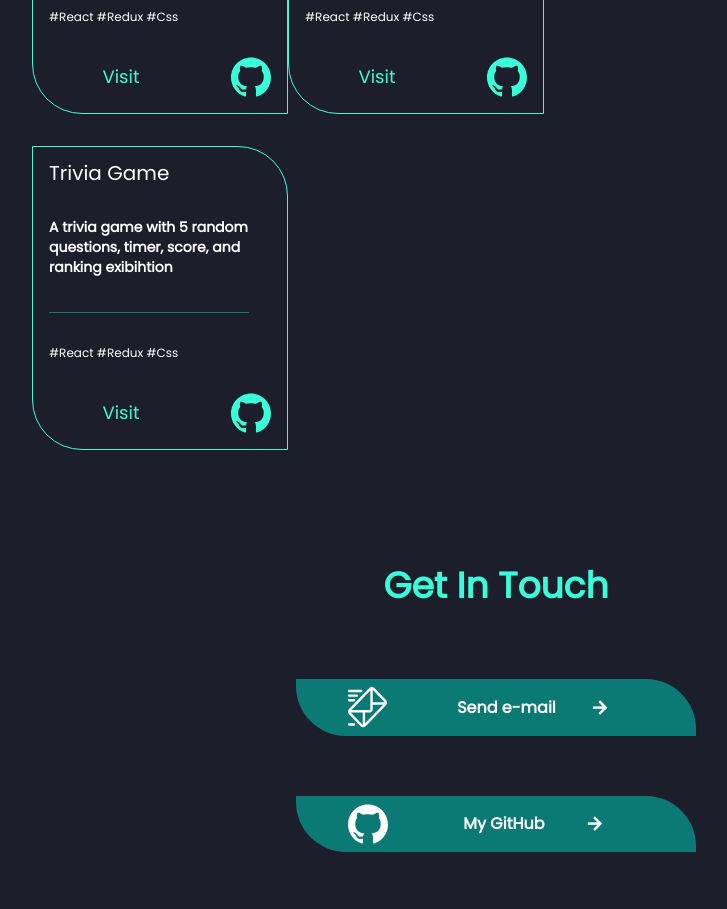
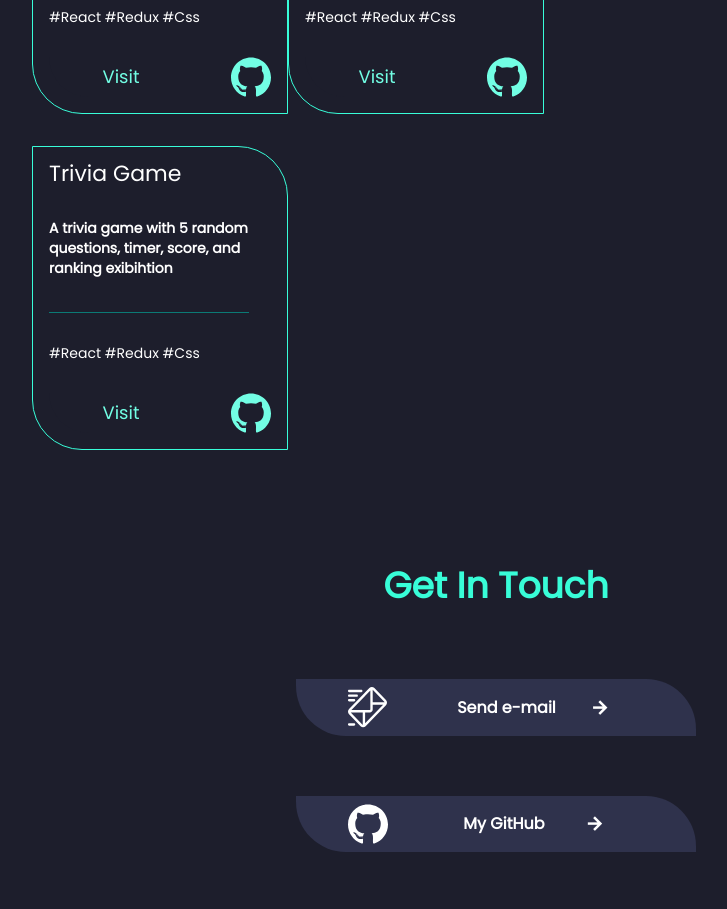
Before and after one commit to Breno-Albuquerque/Breno-Albuquerque.github.io, a React (Create React App) app: page / in a window 1280 px wide. Shown: the part 2300-3209 px from the top of the page, without its empty margins (144-871 px from the left). Built offline with nearby package versions, Linux system fonts and the light colour scheme.

Commit message:
feat: theme names with lighter - L very lighter LL

```diff
--- a/src/Theme.js
+++ b/src/Theme.js
@@ -13,6 +13,8 @@ export const theme = {
   main: '#38FDD8',
   soft: '#9A8C98',
   alt1: '#0B7A75',
-  alt2: '#25283D',
-  alt3: '#FA2055',
+
+  mainL: '#72FEE4',
+  backL: '#25283D',
+  backLL: '#2F324C'
 }
--- a/src/components/About.js
+++ b/src/components/About.js
@@ -1,6 +1,6 @@
 import React from 'react'
 import styled from 'styled-components';
-import myPicture2 from '../images/myPicture2.png';
+import myPicture3 from '../images/myPicture3.png';
 
 
 const Container = styled.section`
@@ -123,7 +123,7 @@ function About() {
           </Text>
 
         </SubContainer>
-        <Picture src={ myPicture2 } alt="Profile Picture"/>
+        <Picture src={ myPicture3 } alt="Profile Picture"/>
       </ImgTextBox>
     </Container>
   )
--- a/src/components/TechStack.js
+++ b/src/components/TechStack.js
@@ -98,6 +98,8 @@ const SvgBox = styled.div`
   box-sizing: border-box;
   padding: 8px;
 
+  transition: all ease 0.2s;
+
   border: 1px solid ${props => props.theme.main};
 
   @media(min-width: 768px) {
@@ -105,7 +107,7 @@ const SvgBox = styled.div`
   }
 
   @media(min-width: 992px) {
-    background-color: ${props => props.theme.alt2};
+    background-color: ${props => props.theme.backL};
     border: 1px solid ${props => props.theme.back};
 
     &:hover{
--- a/src/subComponents/Card.js
+++ b/src/subComponents/Card.js
@@ -27,9 +27,9 @@ const Container = styled.div`
     margin-right: 64px;
     margin-bottom: 64px;
 
-    color: ${props => props.theme.main};
-    border: 1px solid ${props => props.theme.alt2};
-    background: ${props => props.theme.alt2};
+    color: ${props => props.theme.mainL};
+    border: 1px solid ${props => props.theme.backLL};
+    background: ${props => props.theme.backLL};
 
     transition: all 0.1s;
 
@@ -67,7 +67,7 @@ const Anchor = styled.a`
   transition: all 0.1s;
 
   @media(min-width: 992px) {
-    color: ${props => props.theme.main};
+    color: ${props => props.theme.mainL};
     background: ${props => props.theme.back};
 
     ${Container}:hover &{
@@ -80,6 +80,10 @@ const Anchor = styled.a`
 const CardTitle = styled.h4`
   width: 100%;
   font-size: 20px;
+
+  @media(min-width: 992px) {
+    font-size: 22px;
+  }
 `
 
 const CardDescription = styled.p`
@@ -109,6 +113,10 @@ const Line = styled.span`
 
 const Tags = styled.p`
   font-size: 12px;
+
+  @media(min-width: 992px) {
+    font-size: 14px;
+  }
 `
 
 const GithubAnchor = styled.a`
@@ -119,7 +127,7 @@ const GithubAnchor = styled.a`
 function Card(props) {
   const { id, name, description, link, techs, repository } = props.project;
   const theme = useContext(ThemeContext);
-  const [svgColor, setSvgColor] = useState(theme.main);
+  const [svgColor, setSvgColor] = useState(theme.mainL);
 
 
   function handleMouseOver() {
@@ -127,7 +135,7 @@ function Card(props) {
   }
 
   function handleMouseLeave() {
-    setSvgColor(theme.main);
+    setSvgColor(theme.mainL);
   }
 
   return (
--- a/src/subComponents/ContactCard.js
+++ b/src/subComponents/ContactCard.js
@@ -18,13 +18,13 @@ const Container = styled.a`
   margin: 0 auto;
   margin-bottom: 16px;
 
-  background-color: ${props => props.theme.alt1};
+  background-color: ${props => props.theme.backLL};
   color: ${props => props.theme.text};
 
   border-radius: 0 50px 0 50px;
 
   &:hover{
-    background-color: ${props => props.theme.text};
+    background-color: ${props => props.theme.mainL};
     color: ${props => props.theme.back};
   }
 `
```
Also changed, not shown: src/images/myPicture3.png (added).
